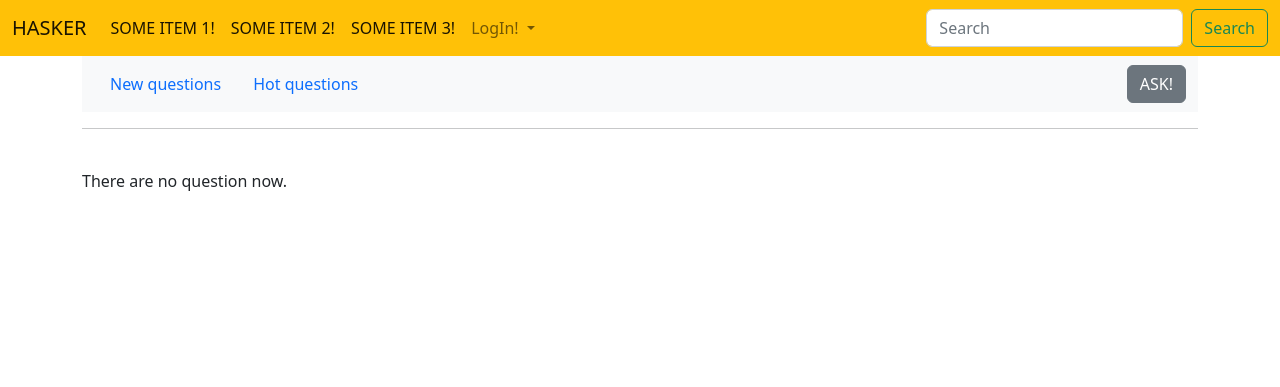
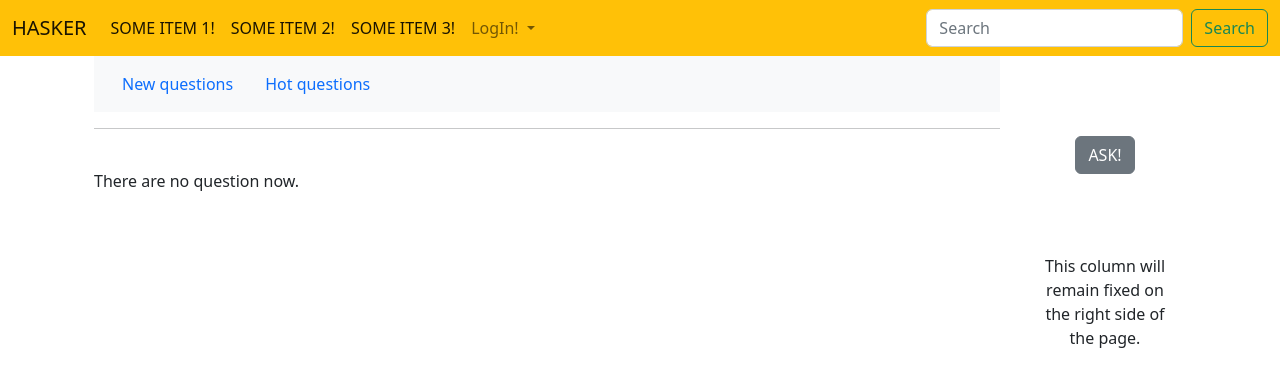
Before and after one commit to erastoff/hasker, a Django app: page /ask/ in a window 1280 px wide. Shown: the top 387 px of the page. Run offline with Django 5.2, Linux system fonts and the light colour scheme; data that the repository does not hold is empty.

Commit message:
Master - side rating bar added

```diff
--- a/question/templates/question/index.html
+++ b/question/templates/question/index.html
@@ -24,9 +24,6 @@
                 </li>
                 </form>
             </ul>
-            <form class="button">
-                    <a href="{% url 'question:question_create' %}" class="btn btn-secondary">ASK!</a>
-            </form>
         </div>
     </nav>
 </div>
--- a/templates/root.html
+++ b/templates/root.html
@@ -65,9 +65,41 @@
   </div>
 </nav>
     <div class="container">
-        {% block body %}
-        <h1>Hello Hasker</h1>
-        {% endblock %}
+{#        {% block body %}#}
+{#        <h1>Hello Hasker</h1>#}
+{#        {% endblock %}#}
+
+    <div class="container-fluid">
+        <div class="row">
+        <!-- Основной контент -->
+            <div class="col">
+                {% block body %}
+                <h1>Hello Hasker</h1>
+                {% endblock %}
+            </div>
+            <!-- Фиксированный столбец справа -->
+                <div class="col-2 fixed-column">
+                    <div class="container text-center" style="padding-top: 80px">
+                          <div class="row row-cols-1">
+                            <div class="col">
+                                <form class="button">
+                                    <a href="{% url 'question:question_create' %}" class="btn btn-secondary">ASK!</a>
+                                </form>
+                            </div>
+                            <div class="col" style="padding-top: 80px">
+                                <p>This column will remain fixed on the right side of the page.</p>
+                            </div>
+                          </div>
+                        </div>
+
+
+{#                        <form class="button">#}
+{#                            <a href="{% url 'question:question_create' %}" class="btn btn-secondary">ASK!</a>#}
+{#                        </form>#}
+{#                    <p>This column will remain fixed on the right side of the page.</p>#}
+                </div>
+    </div>
+</div>
     </div>
   <script src="https://cdn.jsdelivr.net/npm/bootstrap@5.2.3/dist/js/bootstrap.bundle.min.js"
           integrity="sha384-kenU1KFdBIe4zVF0s0G1M5b4hcpxyD9F7jL+jjXkk+Q2h455rYXK/7HAuoJl+0I4"
```
Also changed, not shown: question/templates/question/detail.html (+11 -5 lines).
